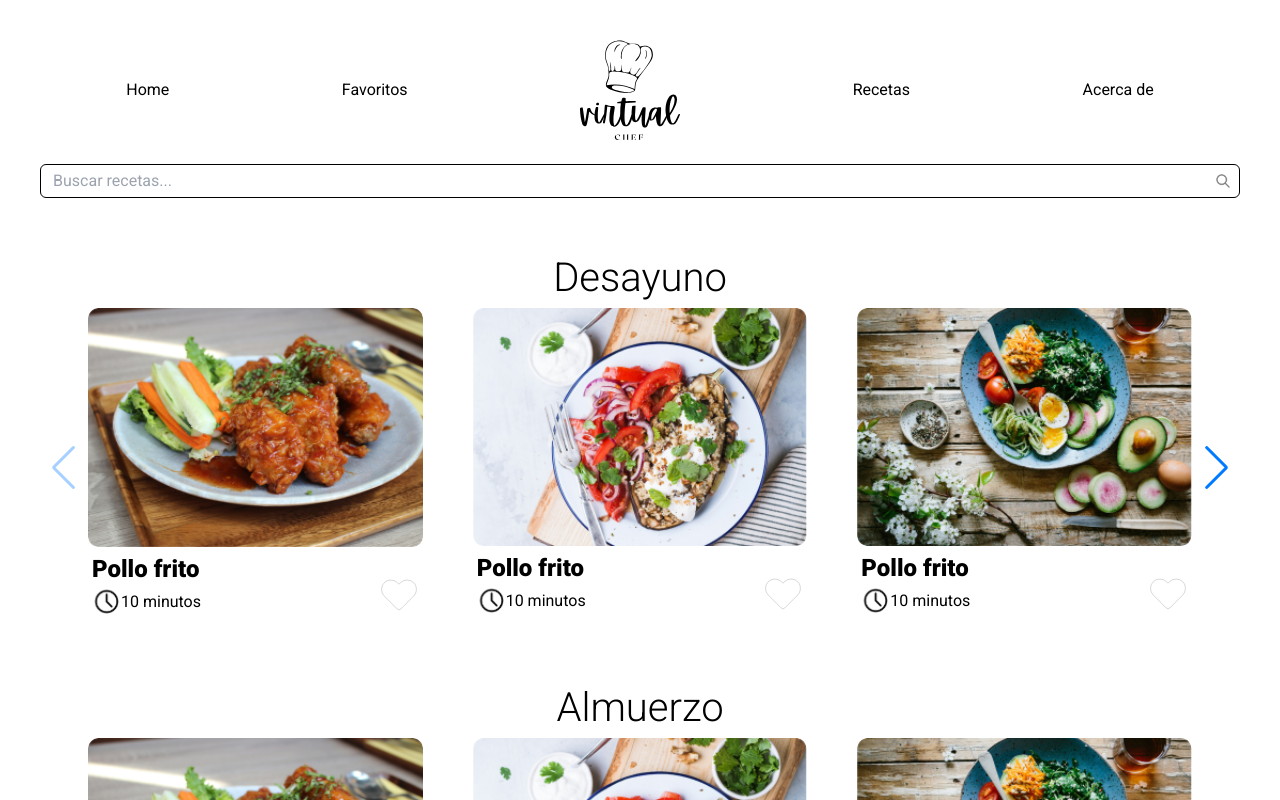
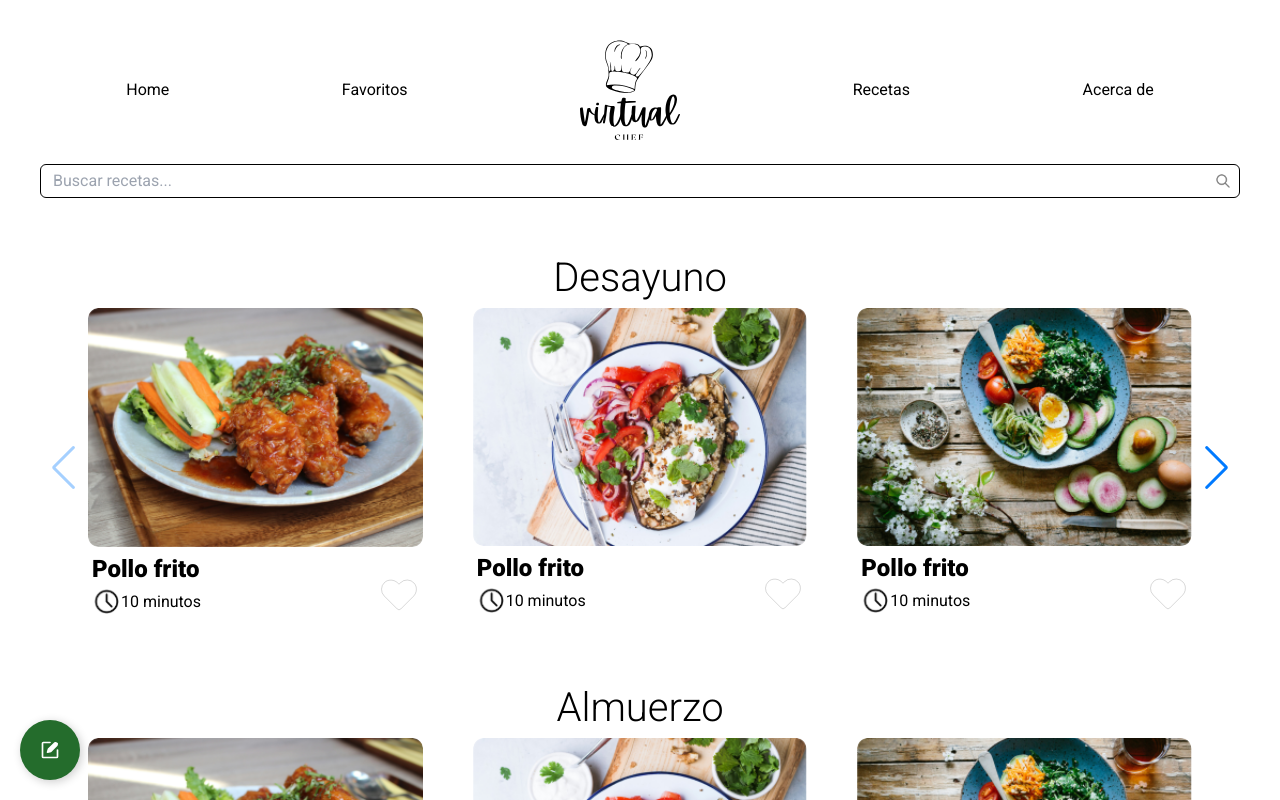
Before and after one commit to EdCenten0/VirtualChefWeb, a React (Vite) app in the folder VirtualChefWeb/: page /home in a window 1280 px wide. Shown: the top 800 px of the page. Built offline with nearby package versions, Linux system fonts and the light colour scheme.

Commit message:
Add: Pop_button
Botón reutilizable que se puede agregar una imagen y texto

```diff
--- /dev/null
+++ b/VirtualChefWeb/src/components/Button/Pop_button.css
@@ -0,0 +1,71 @@
+.Btn {
+  display: flex;
+  align-items: center;
+  justify-content: flex-start;
+  width: 60px;
+  height: 60px;
+  border: none;
+  border-radius: 50%;
+  cursor: pointer;
+  position: relative;
+  overflow: hidden;
+  transition-duration: .3s;
+  box-shadow: 2px 2px 10px rgba(0, 0, 0, 0.199);
+  background-color: #246C2C;
+}
+
+/* plus sign */
+.sign {
+  width: 100%;
+  transition-duration: .3s;
+  display: flex;
+  align-items: center;
+  justify-content: center;
+
+}
+
+.sign svg {
+  width: 20px;
+}
+
+.sign svg path {
+  fill: white;
+}
+
+.text {
+  position: absolute;
+  right: 0%;
+  width: 0%;
+  opacity: 0;
+  color: white;
+  font-size: 1.2em;
+  font-weight: 600;
+  transition-duration: .3s;
+  padding-left: 20px;
+}
+
+/* hover effect on button width */
+.Btn:hover {
+  width: 135px;
+  border-radius: 40px;
+  transition-duration: .3s;
+}
+
+.Btn:hover .sign {
+  width: 30%;
+  transition-duration: .3s;
+  padding-left: 20px;
+}
+
+/* hover effect button's text */
+.Btn:hover .text {
+  opacity: 1;
+  width: 70%;
+  transition-duration: .3s;
+  padding-right: 10px;
+}
+
+/* button click effect*/
+.Btn:active {
+  transform: translate(2px, 2px);
+}
--- /dev/null
+++ b/VirtualChefWeb/src/components/Button/Pop_button.jsx
@@ -0,0 +1,15 @@
+import { NavLink } from "react-router-dom";
+import "./Pop_button.css";
+
+function Pop_button({Icon, text}) {
+  return (
+    <NavLink className="Btn" to="/crearReceta1">
+      <div className="sign">
+        <img src={Icon} alt="Icon" />
+      </div>
+      <div className="text">{text}</div>
+    </NavLink>
+  );
+}
+
+export default Pop_button;
--- a/VirtualChefWeb/src/pages/Menu_Principal/index.jsx
+++ b/VirtualChefWeb/src/pages/Menu_Principal/index.jsx
@@ -3,11 +3,16 @@ import Header from "../../components/Header/index";
 import InputIcon from "../../components/Input/InputIcon";
 import SearchIcon from "../../assets/search.jpg";
 import CarruselComidas from "../../components/Carrusel/CarruselComidas";
+import Pop_button from '../../components/Button/Pop_button';
+import IconCreate from '../../assets/Create-pencil.svg'
 
 function Menu_Principal() {
   return (
     <>
       <main className='w-screen p-10 flex justify-center '>
+        <div className="fixed bottom-0 left-0 p-5 z-20">
+          <Pop_button Icon={IconCreate} text={"Crear"}></Pop_button>
+        </div>
         <div className=' h-screen w-screen max-w-[1200px]'>
           <Header></Header>
           <InputIcon
```
Also changed, not shown: VirtualChefWeb/src/assets/Create-pencil.svg (added).
